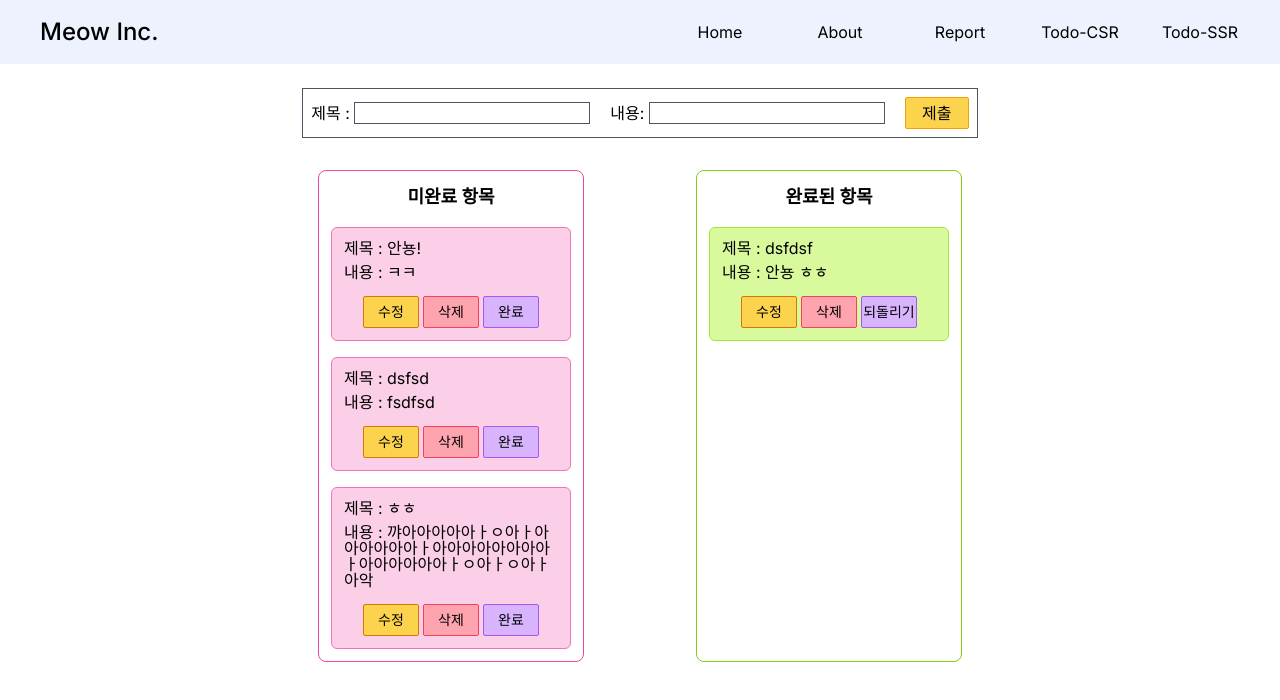
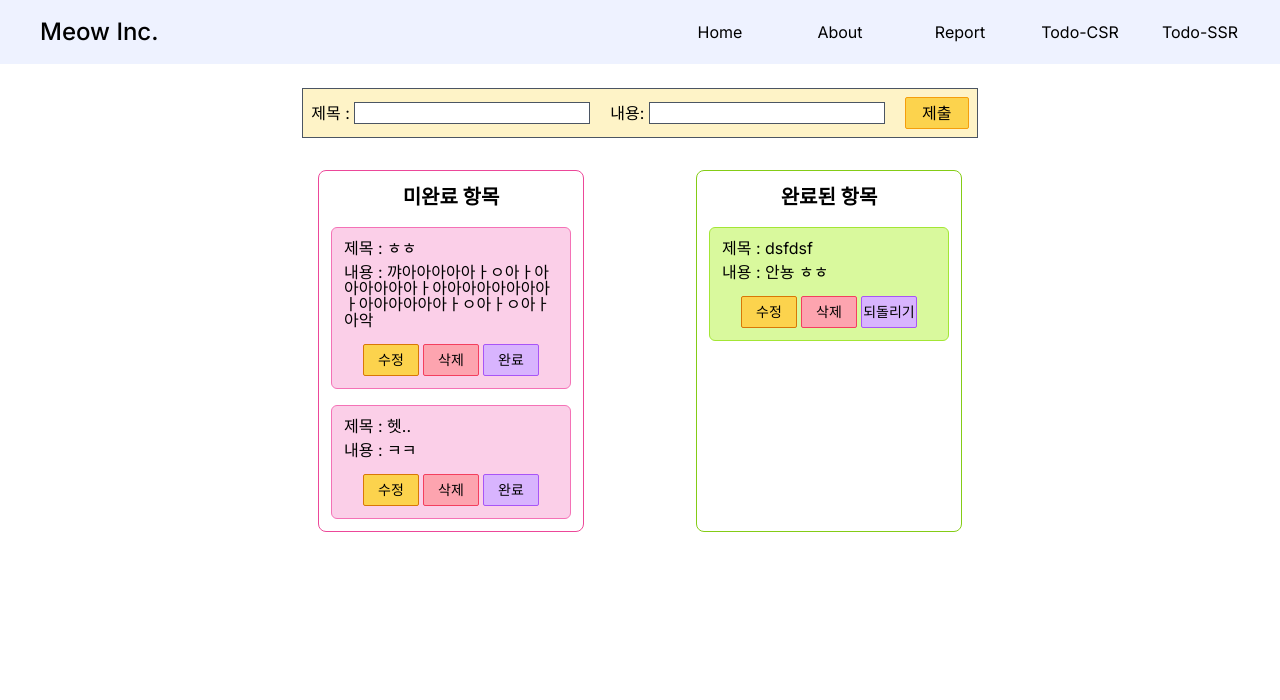
Before and after one commit to seopport/NextTasker, a Next.js app: page /todo-csr in a window 1280 px wide. Shown: the top 700 px of the page. Built offline with nearby package versions, Linux system fonts and the light colour scheme; data requests are answered from the project's data file.

Commit message:
[style] css 수정

```diff
--- a/db.json
+++ b/db.json
@@ -12,22 +12,16 @@
       "isDone": true
     },
     {
-      "id": "a055",
-      "title": "안뇽!",
-      "contents": "ㅋㅋ",
-      "isDone": false
-    },
-    {
-      "id": "a899",
-      "title": "dsfsd",
-      "contents": "fsdfsd",
-      "isDone": false
-    },
-    {
       "id": "62e8",
       "title": "ㅎㅎ",
       "contents": "꺄아아아아아ㅏㅇ아ㅏ아아아아아아ㅏ아아아아아아아아ㅏ아아아아아아ㅏㅇ아ㅏㅇ아ㅏ아악",
       "isDone": false
+    },
+    {
+      "id": "6041",
+      "title": "헷..",
+      "contents": "ㅋㅋ",
+      "isDone": false
     }
   ]
 }
--- a/src/app/todo-csr/page.tsx
+++ b/src/app/todo-csr/page.tsx
@@ -145,7 +145,9 @@ const TodoCSRPage = () => {
           </div>
         </div>
       </div>
-      <div className='p-2 border border-solid border-gray-600 w-fit mt-6'>
+
+      {/* 할일 입력 칸 */}
+      <div className='bg-amber-100 p-2 border border-solid border-gray-600 w-fit mt-6'>
         제목 :{' '}
         <input
           className='border border-solid border-gray-600 mr-5'
@@ -165,6 +167,8 @@ const TodoCSRPage = () => {
           제출
         </button>
       </div>
+
+      {/* Task 컴포넌트 */}
       <div className='flex gap-28 mt-8'>
         <TodoTask todos={todos} setTargetTodo={setTargetTodo} setIsModifying={setIsModifying} isDone={false} />
         <TodoTask todos={todos} setTargetTodo={setTargetTodo} setIsModifying={setIsModifying} isDone={true} />
--- a/src/components/TodoTask.tsx
+++ b/src/components/TodoTask.tsx
@@ -1,5 +1,5 @@
 import { Todo } from '@/types';
-import React, { useEffect, useState } from 'react';
+import React from 'react';
 
 type PropsType = {
   todos: Todo[];
@@ -24,7 +24,7 @@ const TodoTask = ({ todos, setTargetTodo, setIsModifying, isDone }: PropsType) =
 
   const handleDelete = async (id: Todo['id']) => {
     console.log(id);
-    if (window.confirm('삭제할거니?')) {
+    if (window.confirm('삭제하시겠습니까?')) {
       try {
         const response = await fetch(`http://localhost:3000/api/todos/${id}`, {
           method: 'DELETE',
@@ -55,7 +55,7 @@ const TodoTask = ({ todos, setTargetTodo, setIsModifying, isDone }: PropsType) =
         isDone ? 'border-lime-500' : 'border-pink-500'
       } rounded-lg p-3`}
     >
-      <div className='font-bold text-lg'>{isDone ? '완료된 항목' : '미완료 항목'}</div>
+      <div className='font-bold text-xl'>{isDone ? '완료된 항목' : '미완료 항목'}</div>
       {todos
         ?.filter((item: Todo) => item.isDone === isDone)
         .map((item: Todo) => {
```
